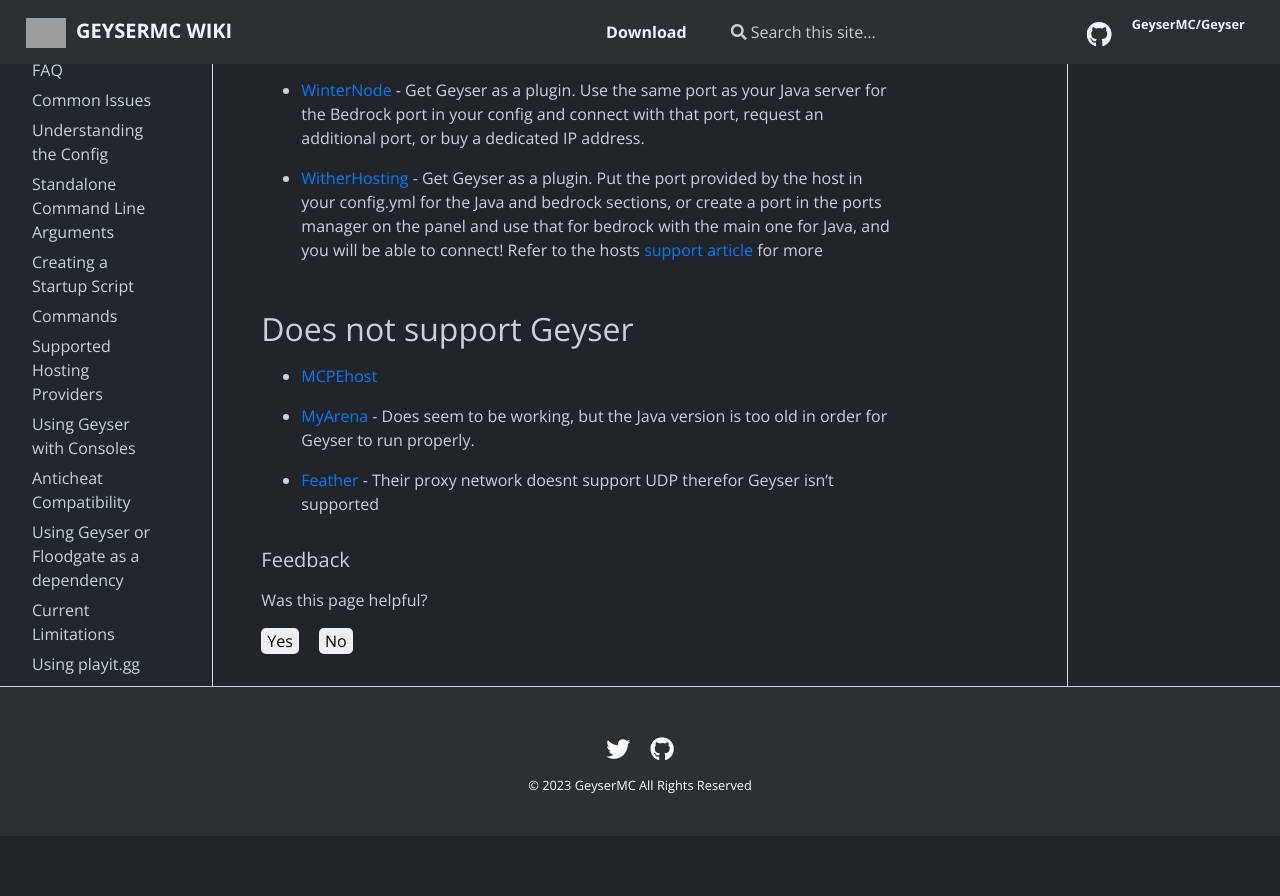
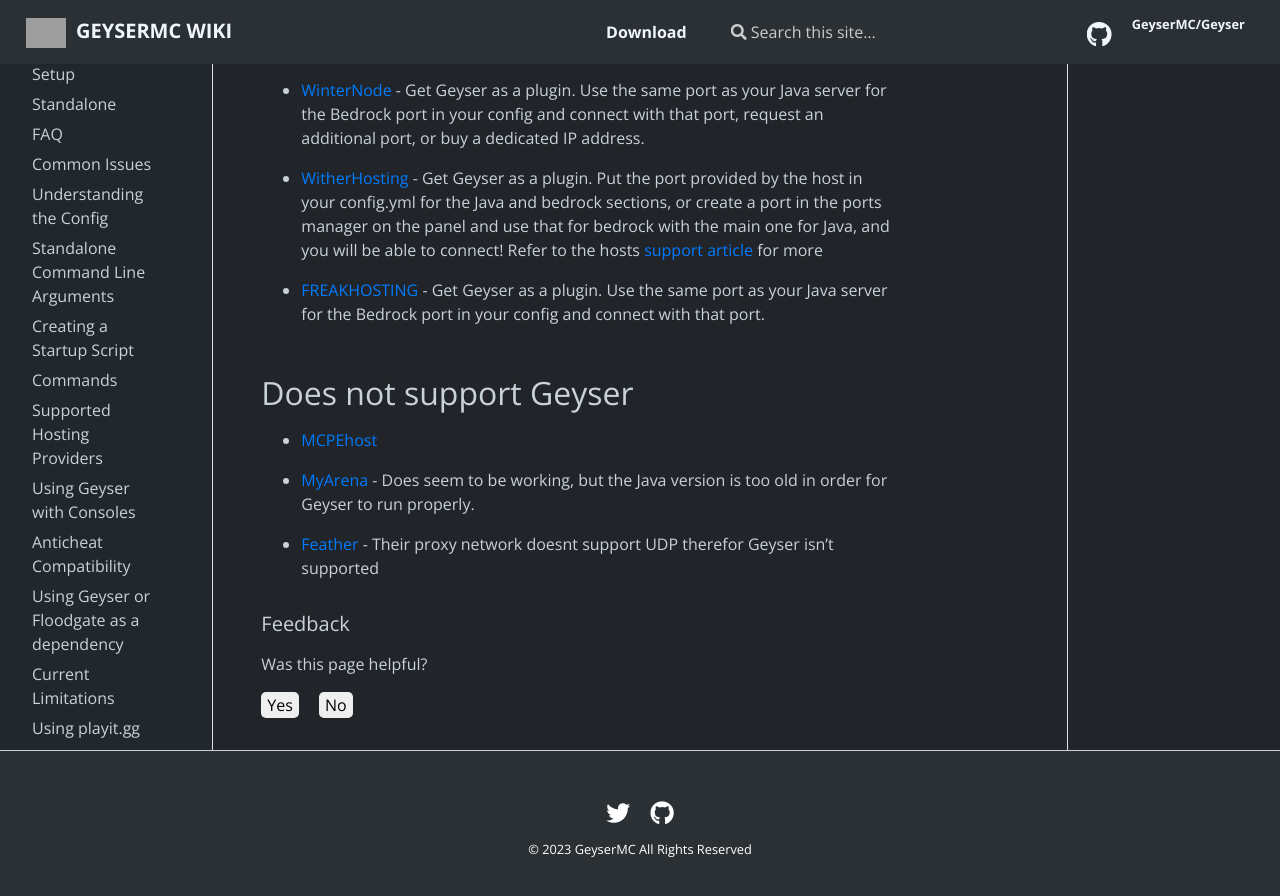
Before and after one commit to GeyserMC/GeyserWiki, a Jekyll site: the page built from _docs/geyser/supported-hosting-providers.md, in a window 1280 px wide and 900 px high, scrolled down 8279 px. Shown: the top 896 px of the window. Built offline with Jekyll 4.4.1, drawn with Linux system fonts in a browser that asks for light colours; before the commit the page ends 9115 px from its top, so only the background shows below that; grey boxes are pictures that could not be loaded.

Commit message:
Update providers.json
Included FREAKHOSTING as a hosting option in the providers list.

```diff
--- a/_data/providers.json
+++ b/_data/providers.json
@@ -433,6 +433,11 @@
       "name": "WitherHosting",
       "url": "https://witherhosting.com/",
       "description": "Get Geyser as a plugin. Put the port provided by the host in your config.yml for the Java and bedrock sections, or create a port in the ports manager on the panel and use that for bedrock with the main one for Java, and you will be able to connect! Refer to the hosts [support article](https://support.witherhosting.com/en/article/how-to-install-and-use-geysermc-1xn5l6v/) for more"
+    },
+    {
+      "name": "FREAKHOSTING",
+      "url": "https://freakhosting.com",
+      "description": "Get Geyser as a plugin. Use the same port as your Java server for the Bedrock port in your config and connect with that port."
     }
   ],
   "no_support": [
```
